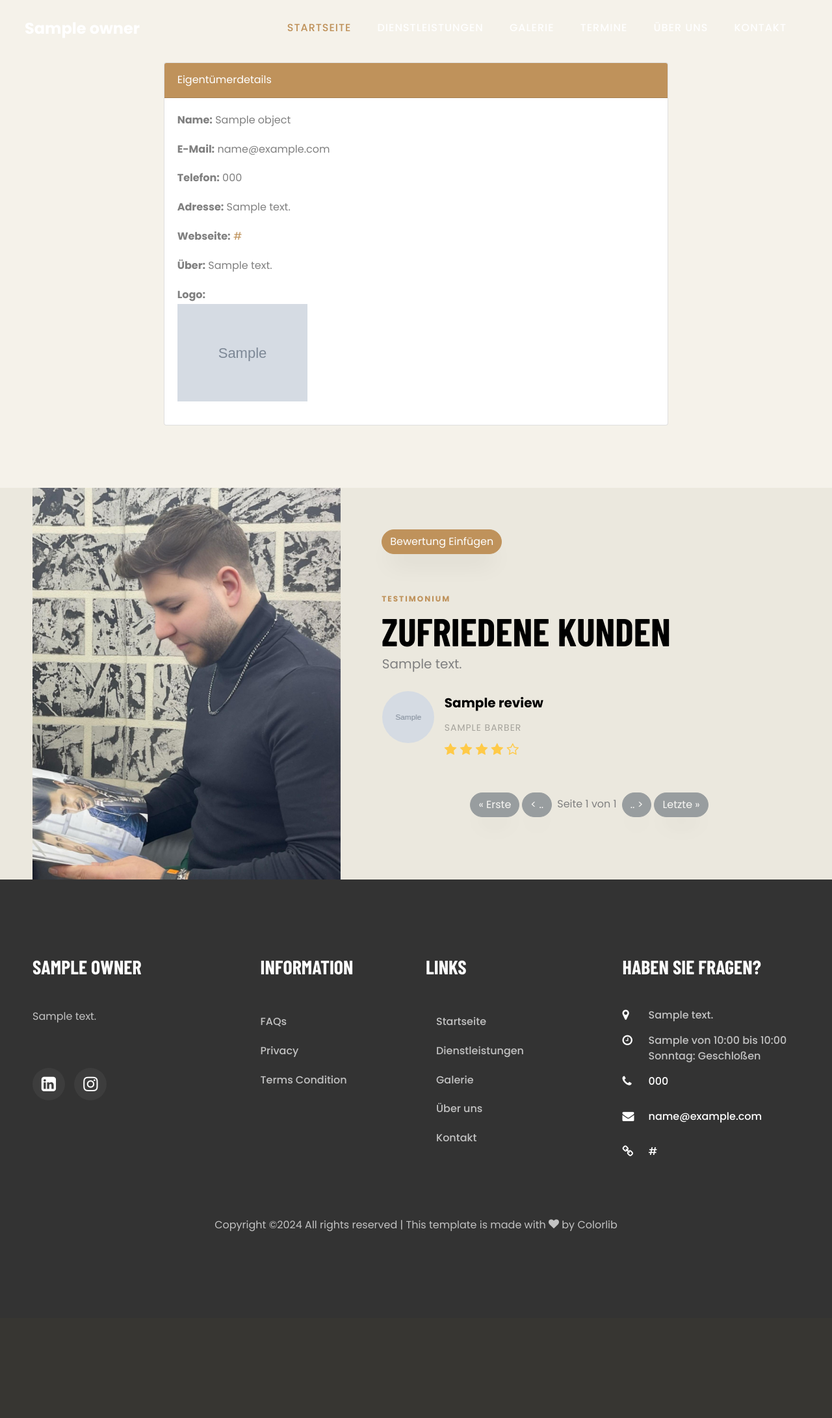
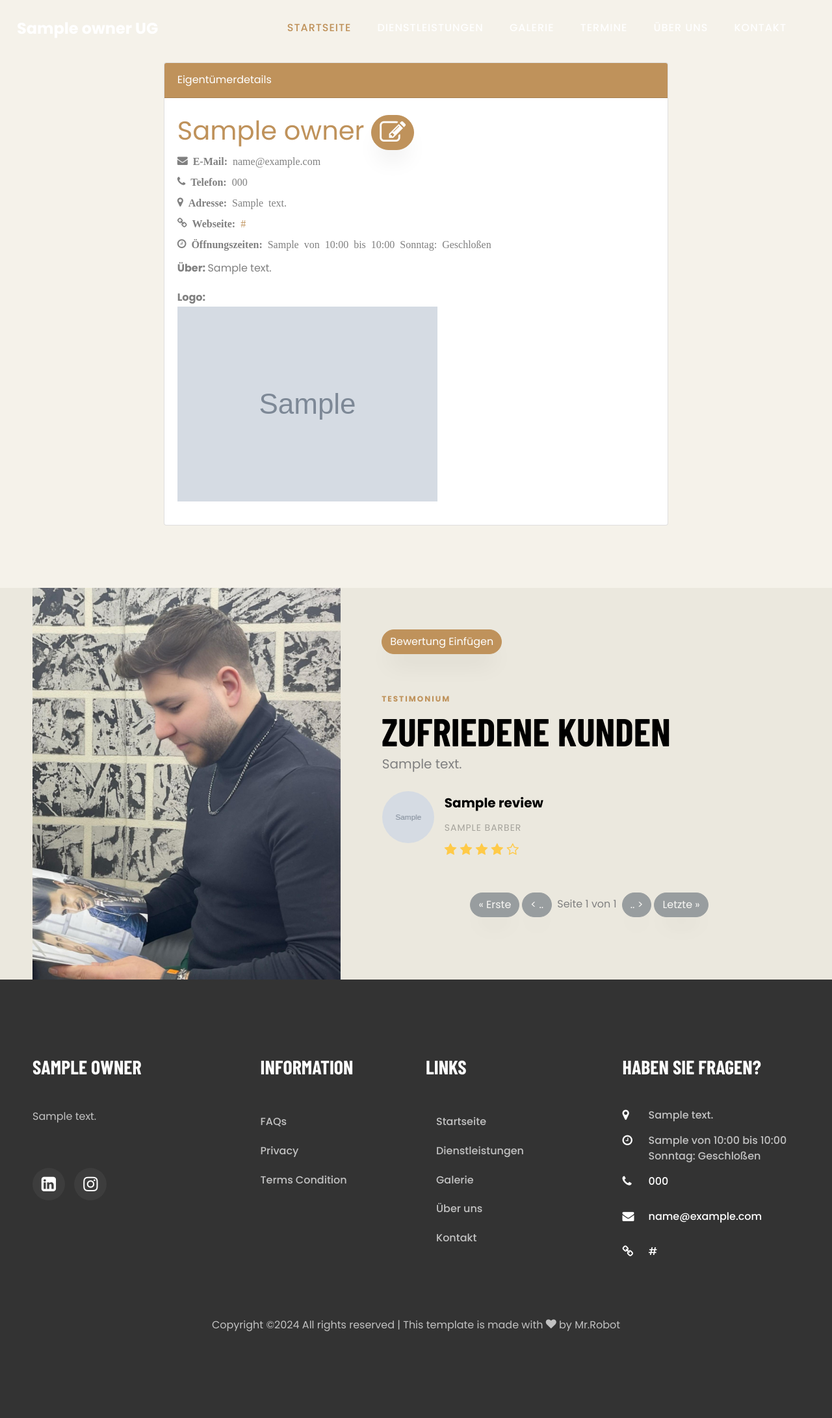
Before and after one commit to AbdullahBakir97/Barber-Salon, a Django app: template contact/templates/contact/owner/owner_detail.html in a window 1280 px wide. Shown: the whole page at 65% size. Before the commit the page ends 1896 px from the top, so only its background shows below. Run offline with Django 5.2, Linux system fonts and the light colour scheme; the template is opened without the code that fills it: most values are stand-ins (such as "Sample title", 1, 10 or a date in 2020); grey boxes marked "Sample" are stand-in pictures; some libraries are stand-ins or nearby versions; some web fonts are replaced.

Commit message:
edit owner pages

```diff
--- a/contact/templates/contact/appointment/appointment_create.html
+++ b/contact/templates/contact/appointment/appointment_create.html
@@ -34,7 +34,7 @@
                 <p>Willkommen bei unserem Buchungsservice. Füllen Sie das Formular unten aus, um einen Termin zu vereinbaren, oder rufen Sie uns direkt an.</p>
             </div>
         </div>
-        <h3 class="vr">Rufen Sie uns an: {{owner.phone}}</h3>
+        <h3 class="vr">Rufen Sie uns an: {{salon_data.owner.phone}}</h3>
         <div class="row justify-content-center">
             <div class="col-md-8 ftco-animate">
                 <form method="POST" class="appointment-form" action="{% url 'contact:visitor_appointment_create' %}">
--- a/contact/templates/contact/appointment/appointment_delete.html
+++ b/contact/templates/contact/appointment/appointment_delete.html
@@ -11,7 +11,7 @@
     <p>Sind Sie sicher, dass Sie den Termin für {{ object.name }} mit {{ object.barber.name }} löschen möchten?</p>
     <form method="post" action="{% url 'contact:appointment_delete' pk=object.pk %}">
       {% csrf_token %}
-      <button type="submit" class="btn btn-danger rounded-pill fa fa-trash">Löschen</button>
+      <button type="submit" class="btn btn-danger rounded-pill fa fa-trash"> Löschen </button>
       <a href="{% url 'contact:management' %}" class="btn btn-secondary rounded-pill">Abbrechen</a>
     </form>
   </div>
--- a/contact/templates/contact/appointment/visitor_appointment_create.html
+++ b/contact/templates/contact/appointment/visitor_appointment_create.html
@@ -35,7 +35,7 @@
                 <p>Willkommen bei unserem Buchungsservice. Füllen Sie das Formular unten aus, um einen Termin zu vereinbaren, oder rufen Sie uns direkt an.</p>
             </div>
         </div>
-        <h3 class="vr">Rufen Sie uns an: {{owner.phone}}</h3>
+        <h3 class="vr">Rufen Sie uns an: {{salon_data.owner.phone}}</h3>
         <div class="row justify-content-center">
             <div class="col-md-8 ftco-animate">
                 <form method="POST" class="appointment-form" action="{% url 'contact:visitor_appointment_create' %}">
--- a/contact/templates/contact/owner/owner_detail.html
+++ b/contact/templates/contact/owner/owner_detail.html
@@ -15,14 +15,17 @@
         </div>
 
         <div class="card-body">
-          <p><strong>Name:</strong> {{ object.name }}</p>
-          <p><strong>E-Mail:</strong> {{ object.email }}</p>
-          <p><strong>Telefon:</strong> {{ object.phone }}</p>
-          <p><strong>Adresse:</strong> {{ object.address }}</p>
-          <p><strong>Webseite:</strong> <a href="{{ object.website }}">{{ object.website }}</a></p>
-          <p><strong>Über:</strong> {{ object.about }}</p>
-          <p><strong>Logo:</strong><br>
-          <img src="{{ object.logo.url }}" alt="{{ object.name }} Logo" style="max-width: 200px;"></p>
+          <h1 class="logo"><strong></strong><a href="#"><span class=""></span>{{ salon_data.owner.name }}</a> <a href="{% url 'contact:owner_update' pk=salon_data.owner.pk %}" style="color: gold;">
+              <i class="fa fa-edit btn btn-primary rounded-pill"></i>
+          </a></h1>
+          <p class="icon icon-envelope"><strong> E-Mail: </strong> {{ salon_data.owner.email }}</p>
+          <p class="icon icon-phone"><strong> Telefon: </strong> {{ salon_data.owner.phone }}</p>
+          <p class="icon icon-map-marker"><strong> Adresse: </strong> {{ salon_data.owner.address }}</p>
+          <p class="icon icon-link"><strong> Webseite: </strong> <a href="{{ salon_data.owner.website }}">{{salon_data.owner.website }}</a></p>
+          <p class="icon icon-clock-o"><strong> Öffnungszeiten: </strong> {{ salon_data.owner.work_days }} von {{ salon_data.owner.opening_time|time:'H:i' }} bis {{ salon_data.owner.closing_time|time:'H:i' }} Sonntag: Geschloßen</p>
+          <p><strong> Über: </strong> {{ salon_data.owner.about }} </p>
+          <p class="logo"><strong> Logo: </strong><br>
+          <img src="{{ salon_data.owner.logo.url }}" alt="{{ salon_data.owner.name }} Logo"></p>
           <!-- Add display for other fields as needed -->
         </div>
       </div>
--- a/contact/views.py
+++ b/contact/views.py
@@ -65,7 +65,7 @@ class OwnerCreateView(LoginRequiredMixin, CreateView):
     model = Owner
     form_class = OwnerForm
     template_name = 'contact/owner/owner_create.html'
-    success_url = reverse_lazy('contact:owner_detail')
+    success_url = reverse_lazy('contact:management')
 
     def form_valid(self, form):
         # Check if the user is authenticated
@@ -93,7 +93,7 @@ class OwnerUpdateView(OwnerProfileRequiredMixin, UpdateView):
     model = Owner
     form_class = OwnerForm
     template_name = 'contact/owner/owner_update.html'
-    success_url = reverse_lazy('contact:owner_detail')
+    success_url = reverse_lazy('contact:management')
 
     def dispatch(self, request, *args, **kwargs):
         owner = self.get_object()
--- a/settings/views.py
+++ b/settings/views.py
@@ -49,7 +49,7 @@ home_view = HomeView.as_view()
 
 
 def handl404(request, exception):
-    return render(request, '404.html', status=404)
+    return render(request, 'settings/404.html', status=404)
 
 def handl500(request):
-    return render(request, '500.html', status=500)
+    return render(request, 'settings/500.html', status=500)
--- a/templates/base.html
+++ b/templates/base.html
@@ -48,7 +48,7 @@
 
 	<nav class="navbar navbar-expand-lg navbar-dark ftco_navbar bg-dark ftco-navbar-light" id="ftco-navbar">
 	  <div class="container">
-		<a class="navbar-brand" href="/" style="margin-left: -66px;"><span class=""></span>{{salon_data.owner.name}}</a>
+		<a class="navbar-brand" href="/" style="margin-left: -78px;"><span class=""></span>{{salon_data.owner.name}} UG</a>
 		<button class="navbar-toggler" type="button" data-toggle="collapse" data-target="#ftco-nav" aria-controls="ftco-nav" aria-expanded="false" aria-label="Toggle navigation">
 		  <span class="oi oi-menu"></span> Menu
 		</button>
@@ -297,7 +297,7 @@
           <div class="col-md-12 text-center">
 
             <p><!-- Link back to Colorlib can't be removed. Template is licensed under CC BY 3.0. -->
-  Copyright &copy;<script>document.write(new Date().getFullYear());</script> All rights reserved | This template is made with <i class="icon-heart color-danger" aria-hidden="true"></i> by <a href="https://colorlib.com" target="_blank">Colorlib</a>
+  Copyright &copy;<script>document.write(new Date().getFullYear());</script> All rights reserved | This template is made with <i class="icon-heart color-danger" aria-hidden="true"></i> by <a href="https://www.instagram.com/abdulahbaker/" target="_blank">Mr.Robot</a>
   <!-- Link back to Colorlib can't be removed. Template is licensed under CC BY 3.0. --></p>
           </div>
         </div>
```
Also changed, not shown: contact/templates/contact/management.html (+8 -12 lines), contact/templates/contact/owner/owner_create.html (+16 -4 lines), contact/templates/contact/owner/owner_update.html (+16 -4 lines), project/settings.py (+5 -4 lines), static/images/management.jpg (added).
